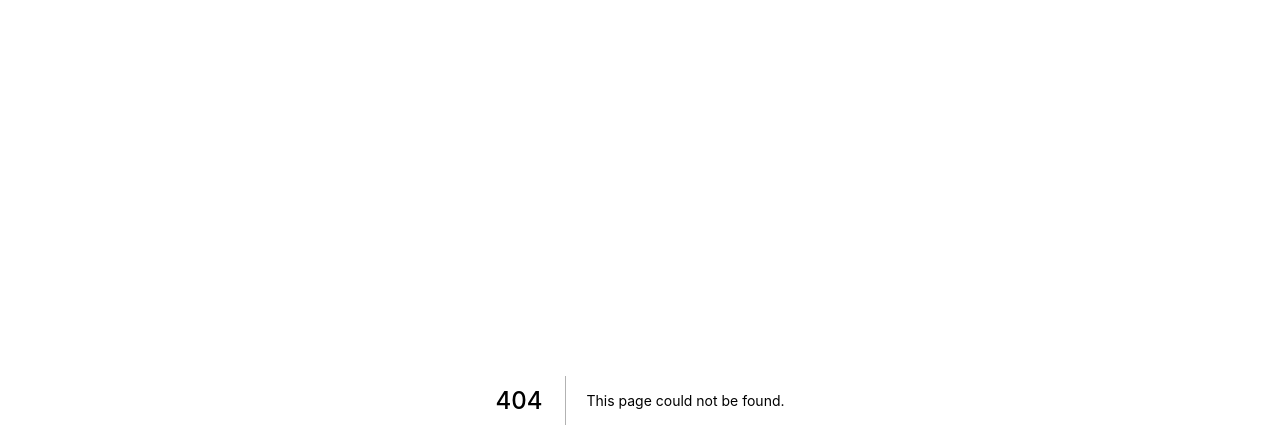
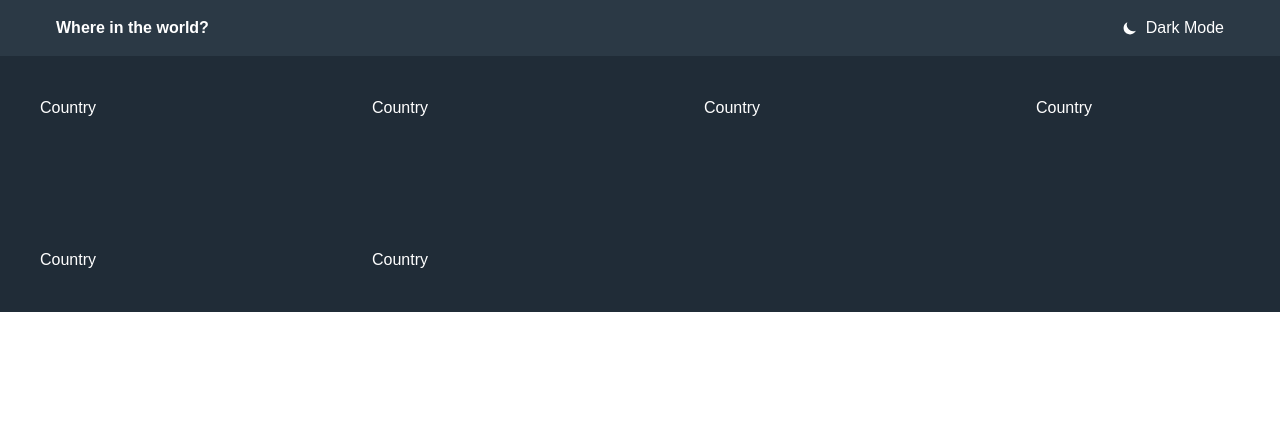
Before and after one commit to todorovski-vasil/countries, a Next.js app: page /countries in a window 1280 px wide. Before the commit this address had no page. Shown: the top 448 px of the page. Built offline with nearby package versions, Linux system fonts and the light colour scheme.

Commit message:
Added tailwindcss, react-icons, classnames
Created the basic theme with a dark mode switcher

Imported the Nunito font

```diff
--- /dev/null
+++ b/components/CountryTile/CountryTile.tsx
@@ -0,0 +1,8 @@
+import { useState } from "react";
+import classNames from "classnames";
+
+const CountryTile = () => {
+  return <div className={classNames("p-10 ")}>Country</div>;
+};
+
+export default CountryTile;
--- /dev/null
+++ b/pages/_document.tsx
@@ -0,0 +1,18 @@
+import { Html, Head, Main, NextScript } from "next/document";
+
+export default function Document() {
+  return (
+    <Html>
+      <Head>
+        <link
+          href="https://fonts.googleapis.com/css2?family=Nunito+Sans:wght@300;600;800&display=swap"
+          rel="stylesheet"
+        />
+      </Head>
+      <body>
+        <Main />
+        <NextScript />
+      </body>
+    </Html>
+  );
+}
--- /dev/null
+++ b/pages/countries.tsx
@@ -0,0 +1,50 @@
+import type { NextPage } from "next";
+import Head from "next/head";
+import { useState } from "react";
+import classNames from "classnames";
+import { HiMoon } from "react-icons/hi";
+import CountryTile from "../components/CountryTile/CountryTile";
+
+const Countries: NextPage = () => {
+  const [darkMode, setDarkMode] = useState<boolean>(true);
+
+  return (
+    <div className={classNames(darkMode ? "dark" : "", "font-nunito")}>
+      <Head>
+        <title>Countries</title>
+        <meta name="description" content="Generated by create next app" />
+        <link rel="icon" href="/favicon.ico" />
+      </Head>
+
+      <header
+        className={classNames(
+          "bg-white text-very-dark-blue dark:bg-dark-blue dark:text-white"
+        )}
+      >
+        <h4 className="px-14 py-4 font-semibold inline-block">
+          Where in the world?
+        </h4>
+        <button
+          className="px-14 py-4 inline-block float-right"
+          onClick={() => setDarkMode((darkMode) => !darkMode)}
+        >
+          <HiMoon className="inline-block mr-2 mt-1 align-top" />
+          Dark Mode
+        </button>
+      </header>
+
+      <main className="bg-very-light-gray text-very-dark-blue dark:bg-midnight-blue dark:text-white">
+        <div className="grid grid-cols-4 gap-12">
+          <CountryTile />
+          <CountryTile />
+          <CountryTile />
+          <CountryTile />
+          <CountryTile />
+          <CountryTile />
+        </div>
+      </main>
+    </div>
+  );
+};
+
+export default Countries;
--- /dev/null
+++ b/postcss.config.js
@@ -0,0 +1,6 @@
+module.exports = {
+  plugins: {
+    tailwindcss: {},
+    autoprefixer: {},
+  },
+}
--- a/styles/globals.css
+++ b/styles/globals.css
@@ -22,5 +22,10 @@ a {
   body {
     color: white;
     background: black;
+    font-family: "Nunito Sans", sans-serif;
   }
 }
+
+@tailwind base;
+@tailwind components;
+@tailwind utilities;
--- /dev/null
+++ b/tailwind.config.js
@@ -0,0 +1,24 @@
+/** @type {import('tailwindcss').Config} */
+module.exports = {
+  content: [
+    "./pages/**/*.{js,ts,jsx,tsx}",
+    "./components/**/*.{js,ts,jsx,tsx}",
+  ],
+  theme: {
+    extend: {
+      fontFamily: {
+        nunito: ["nunito", "sans-serif"],
+      },
+      colors: {
+        "dark-blue": "hsl(209, 23%, 22%)", // Dark Blue (Dark Mode Elements)
+        "midnight-blue": "hsl(207, 26%, 17%)", // Very Dark Blue (Dark Mode Background)
+        "very-dark-blue": "hsl(200, 15%, 8%)", // Very Dark Blue (Light Mode Text)
+        "dark-gray-input": "hsl(0, 0%, 52%)", // Dark Gray (Light Mode Input)
+        "very-light-gray": "hsl(0, 0%, 98%)", // Very Light Gray (Light Mode Background)
+        white: "hsl(0, 0%, 100%)", // White (Dark Mode Text & Light Mode Elements)
+      },
+    },
+  },
+  plugins: [],
+  darkMode: "class",
+};
```
Also changed, not shown: package.json (+6 -1 lines), pages/index.tsx (+9 -9 lines), 1 other file (tests, documents, lock files or other folders).
